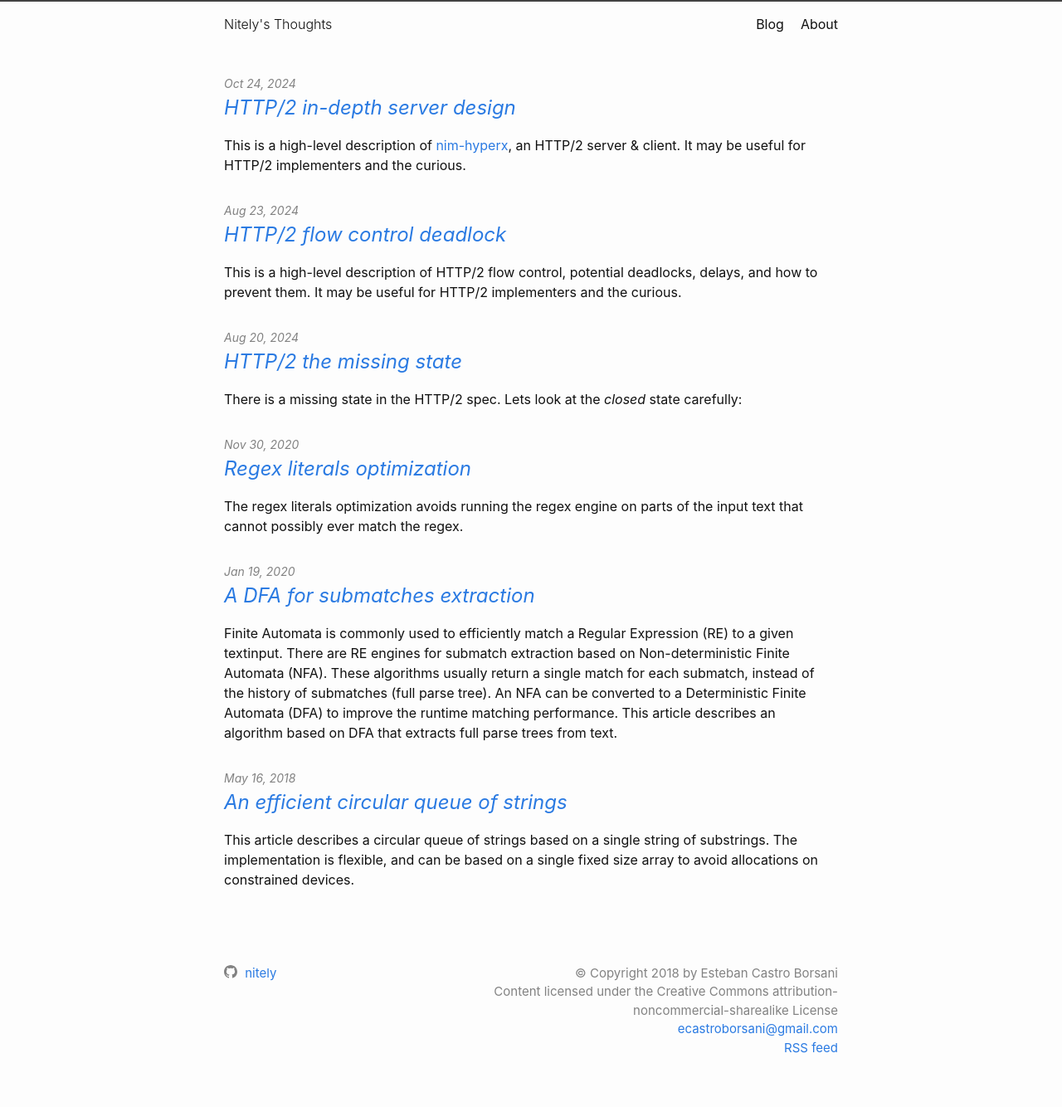
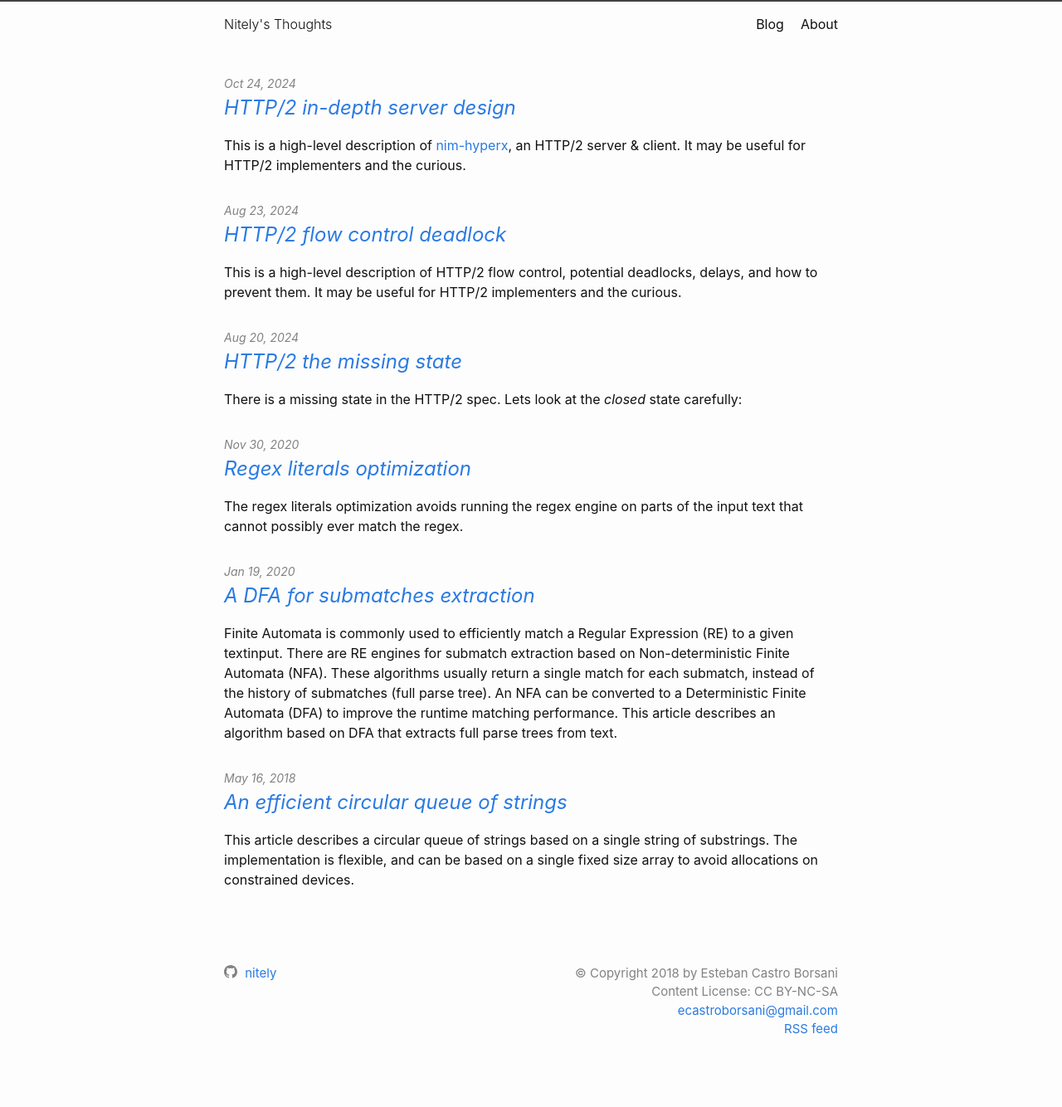
Before and after one commit to nitely/nitely.github.io, a Jekyll site: the page built from index.md, in a window 1280 px wide. Shown: the whole page at 83% size. Built offline with Jekyll 4.4.1, drawn with Linux system fonts in a browser that asks for light colours; after the commit the page ends 1312 px from its top, so only the background shows below that.

Commit message:
Update footer.html

```diff
--- a/_includes/footer.html
+++ b/_includes/footer.html
@@ -14,7 +14,7 @@
             © Copyright 2018 by {{ site.author | escape }}
           </li>
           <li>
-            Content licensed under the Creative Commons attribution-noncommercial-sharealike License
+            Content License: CC BY-NC-SA
           </li>
           {%- if site.email -%}
           <li><a class="u-email" href="mailto:{{ site.email }}">{{ site.email }}</a></li>
```
